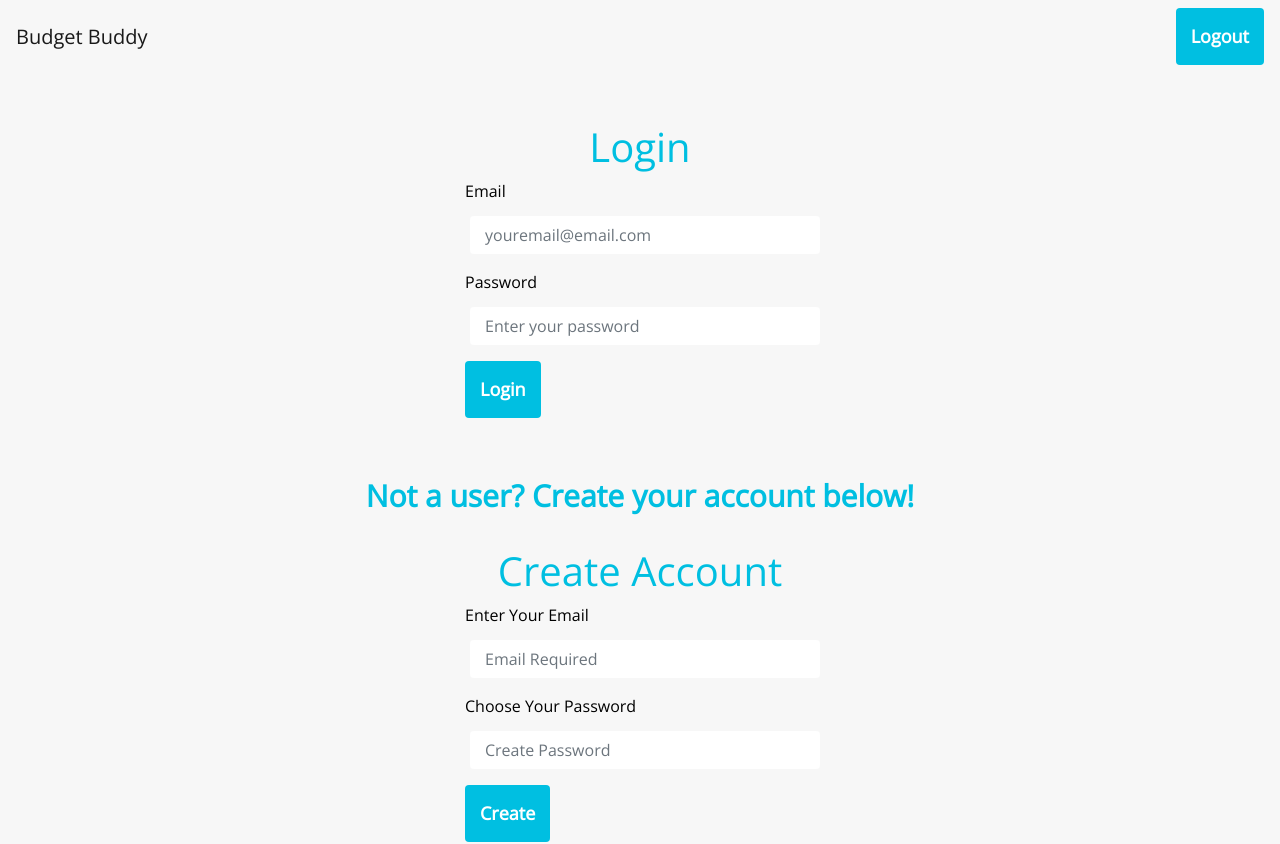
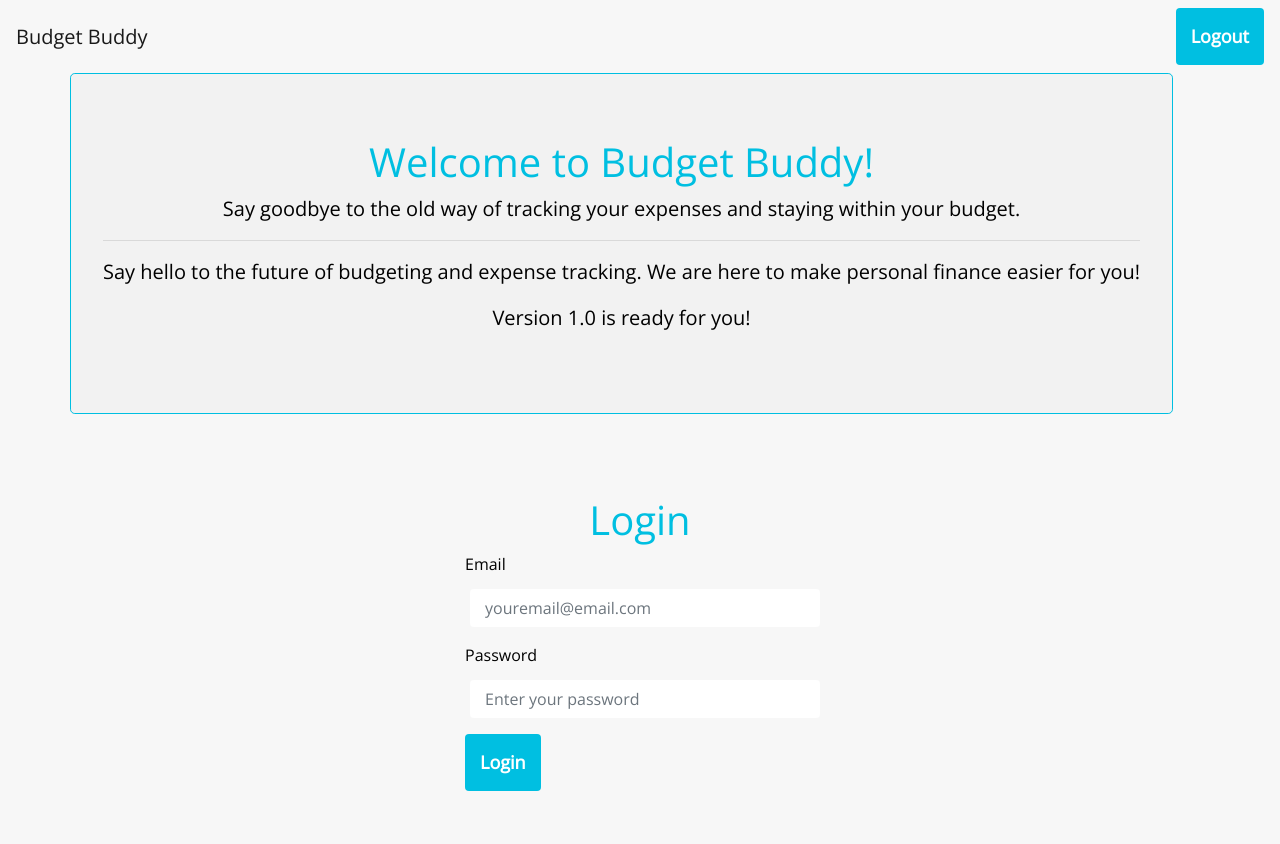
Before and after one commit to amrum7/BlueBadgeClient, a React (Create React App) app: page / in a window 1280 px wide. Shown: the top 844 px of the page. Built offline with nearby package versions, Linux system fonts and the light colour scheme.

Commit message:
Push Sept5 556pm

```diff
--- a/src/App.css
+++ b/src/App.css
@@ -169,3 +169,9 @@ p {
   margin-top: 60px;
   font-weight: bold;
 }
+
+.Jumbo {
+  background-color: rgb(242, 242, 242);
+  font-family: "Open Sans", sans-serif;
+  border: 1px solid rgb(0, 191, 225);
+}
--- a/src/Budget/BudgetTable.js
+++ b/src/Budget/BudgetTable.js
@@ -51,7 +51,7 @@ const BudgetTable = (props) => {
     <>
       <h3 className="HeadTable">Budget History</h3>
       <hr />
-      <Table className="Table">
+      <Table hover className="Table">
         <thead>
           <tr>
             <th>#</th>
--- a/src/auth/Auth.js
+++ b/src/auth/Auth.js
@@ -2,11 +2,15 @@ import React from "react";
 import { Container, Row, Col } from "reactstrap";
 import Signup from "./Signup";
 import Login from "./Login";
+import Jumbo from "../home/Jumbo";
 import "../App.css";
 
 const Auth = (props) => {
   return (
     <Container className="auth-container">
+      <Row>
+        <Jumbo />
+      </Row>
       <Row>
         <Col md="4"></Col>
         <Col md="4">
--- a/src/auth/Login.js
+++ b/src/auth/Login.js
@@ -46,6 +46,7 @@ const Login = (props) => {
             value={password}
             placeholder="Enter your password"
             className="form"
+            type="password"
           />
         </FormGroup>
         <Button type="submit" className="button">
--- a/src/auth/Signup.js
+++ b/src/auth/Signup.js
@@ -50,6 +50,7 @@ const Signup = (props) => {
             value={password}
             placeholder="Create Password"
             className="form"
+            type="password"
           />
         </FormGroup>
         <Button type="submit" className="button">
--- /dev/null
+++ b/src/home/Jumbo.js
@@ -0,0 +1,25 @@
+import React from "react";
+import { Jumbotron, Button } from "reactstrap";
+import "../App.css";
+
+const Jumbo = (props) => {
+  return (
+    <div>
+      <Jumbotron className="Jumbo">
+        <h1>Welcome to Budget Buddy!</h1>
+        <p>
+          Say goodbye to the old way of tracking your expenses and staying
+          within your budget.
+        </p>
+        <hr />
+        <p>
+          Say hello to the future of budgeting and expense tracking. We are here
+          to make personal finance easier for you!
+        </p>
+        <p>Version 1.0 is ready for you!</p>
+      </Jumbotron>
+    </div>
+  );
+};
+
+export default Jumbo;
```
